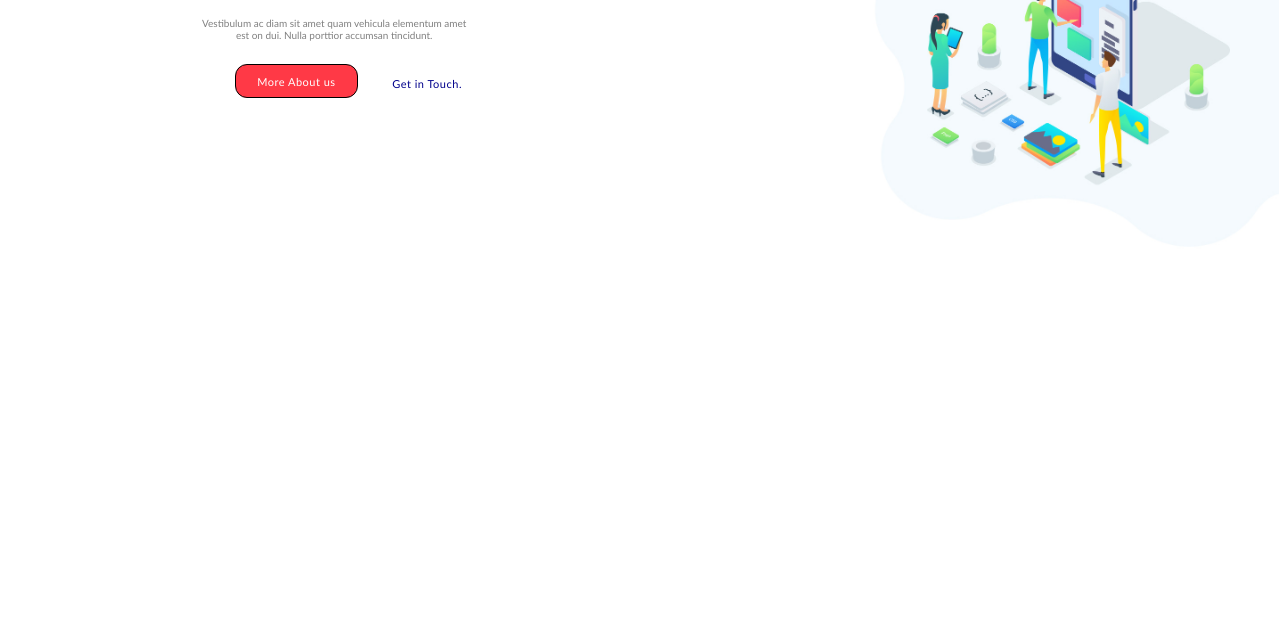
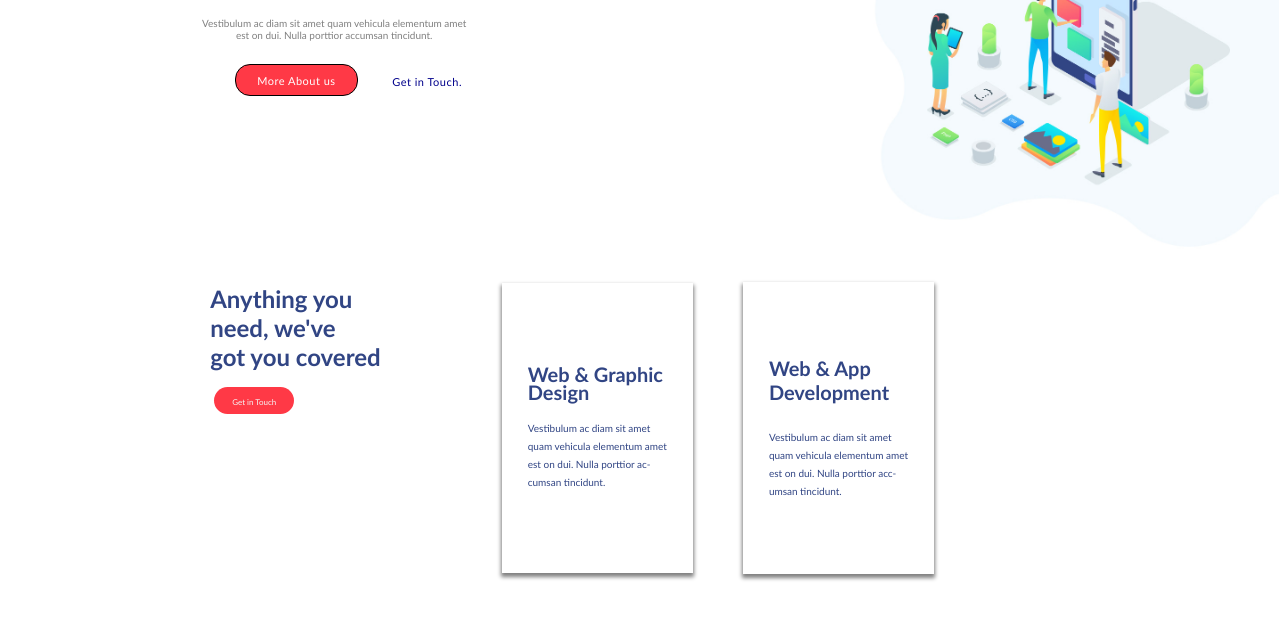
Before and after one commit to Rac-ech/PSD-Design, a plain HTML site: page index.html in a window 1280 px wide. Shown: the part 231-850 px from the top of the page. Before the commit the page ends 800 px from the top, so only its background shows below. Drawn offline with Linux system fonts and the light colour scheme.

Commit message:
initial commit

```diff
--- a/index.html
+++ b/index.html
@@ -58,6 +58,33 @@
                         <a href="#">Get in Touch.</a>
                     </div>
                 </section>
+
+                <section class="second-section">
+                    <div>
+                        <h2>Anything you<br> need, we've<br>got you covered</h2>
+                    </div>
+                </section>
+
+                <section class="second-section-button">
+                    <div>
+                        <button><a href="#">Get in Touch</a></button>
+                    </div>
+                </section>
+
+                <section class="grid-boxes">
+                    <div class="grid-container">
+
+                        <div class="grid-item">
+                            <h4>Web & Graphic<br> Design</h4><br>
+                            <p style="font-size: 10px;">Vestibulum ac diam sit amet<br> quam vehicula elementum amet<br>est on dui. Nulla porttior ac-<br>cumsan tincidunt.</p>
+                        </div>
+
+                        <div class="grid-item1">
+                            <h4>Web & App <br>Development </h4><br>
+                            <p style="font-size: 10px;">Vestibulum ac diam sit amet<br> quam vehicula elementum amet<br>est on dui. Nulla porttior acc-<br>umsan tincidunt.</p>
+                        </div>
+                    </div>
+                </section>
                 <!-- <script src="https://code.jquery.com/jquery-3.6.0.min.js" integrity="sha256-/xUj+3OJU5yExlq6GSYGSHk7tPXikynS7ogEvDej/m4=" crossorigin="anonymous"/>
             <script src="assets/js/fontawesome.min.js"/> -->
         </body>
--- a/style.css
+++ b/style.css
@@ -128,7 +128,7 @@ section{
   font-family:'Trebuchet MS', 'Lucida Sans Unicode', 'Lucida Grande', 'Lucida Sans', Arial, sans-serif;
   font-size: 28px;
   float: left;
-  text-align: center;
+  text-align: none;
   color: navy;
 }
 
@@ -157,9 +157,8 @@ section{
 }
 
 .section-button button{
-    margin: 0px 0px 0px 0px;
-    border-radius: 12px;
-    padding: 8px 21px;
+    border-radius: 15px;
+    padding: 7px 21px;
     border: 1px solid black;
     background-color: #FF3946;
     margin: 207px -244px;
@@ -175,9 +174,9 @@ section{
 }
 
 .section-link div{
-  margin: 0px 0px 0px 0px;
+    margin: 0px 0px 0px 0px;
     border-radius: 12px;
-    padding: 8px 21px;
+    padding: 6px 21px;
     margin: 207px -108px;
     float: left;
     font-family: 'Trebuchet MS', 'Lucida Sans Unicode', 'Lucida Grande', 'Lucida Sans', Arial, sans-serif;
@@ -193,3 +192,78 @@ section{
 .section-button button a:hover , .section-link div a:hover{
   color: slateblue;
 }
+
+.second-section{
+  float: left;
+  margin: 427px -269px;
+  display: grid;
+  z-index: 0px;
+}
+
+.second-section div{
+  color: #314584;
+  text-align: left;
+  font-family: 'Trebuchet MS', 'Lucida Sans Unicode', 'Lucida Grande', 'Lucida Sans', Arial, sans-serif;
+}
+
+.second-section-button{
+  float: left;
+  margin: 530px -265px;
+}
+
+.second-section-button button{
+  border-radius: 15px;
+  border: 0px;
+  padding: 6px 18px;
+  background-color: #FF3946;
+}
+
+.second-section-button a{
+  text-decoration: none;
+  font-family: 'Trebuchet MS', 'Lucida Sans Unicode', 'Lucida Grande', 'Lucida Sans', Arial, sans-serif;
+  font-size: 8px;
+  color: whitesmoke;
+}
+
+.second-section-button a:hover{
+  color: darkslateblue;
+}
+
+.grid-boxes{
+  float: right;
+  margin: 285px 278px;
+}
+
+.grid-boxes .grid-container{
+  display: grid;
+  grid-template-columns: auto auto;
+  background-color: white;
+  padding: 0px 68px;
+  grid-gap: 50px;
+}
+
+.grid-item{
+  background-color: white;
+  border: 0px;
+  padding: 82px 26px;
+  font-size: 20px;
+  text-align: left;
+  box-shadow: 0px 3px 4px 1px gray;
+  font-family: 'Trebuchet MS', 'Lucida Sans Unicode', 'Lucida Grande', 'Lucida Sans', Arial, sans-serif;
+  color: #314584;
+}
+
+.grid-item, .grid-item1 > p{
+  line-height: 18px;
+}
+
+.grid-item1{
+  background-color: white;
+  border: 0px;
+  padding: 74px 26px;
+  font-size: 20px;
+  text-align: left;
+  box-shadow: 0px 3px 4px 1px gray;
+  font-family: 'Trebuchet MS', 'Lucida Sans Unicode', 'Lucida Grande', 'Lucida Sans', Arial, sans-serif;
+  color: #314584;
+}
```
